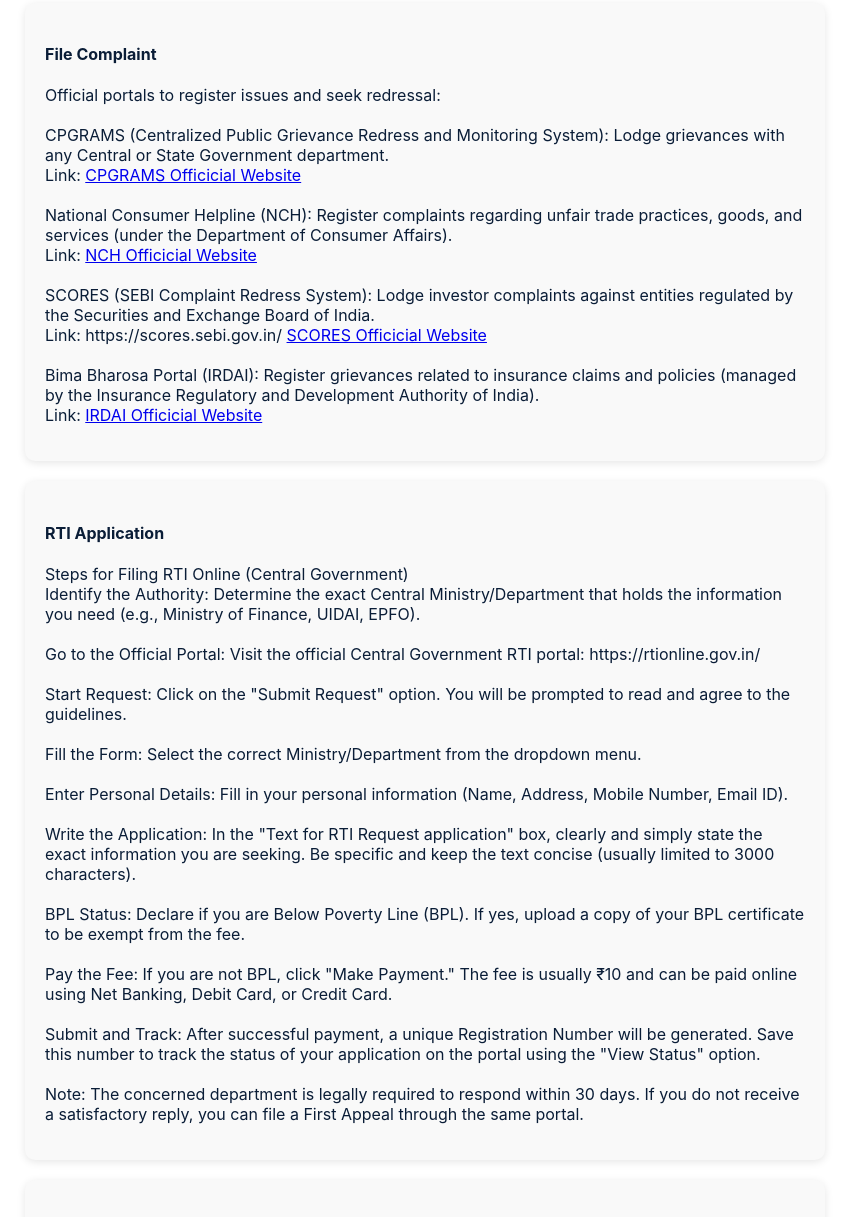
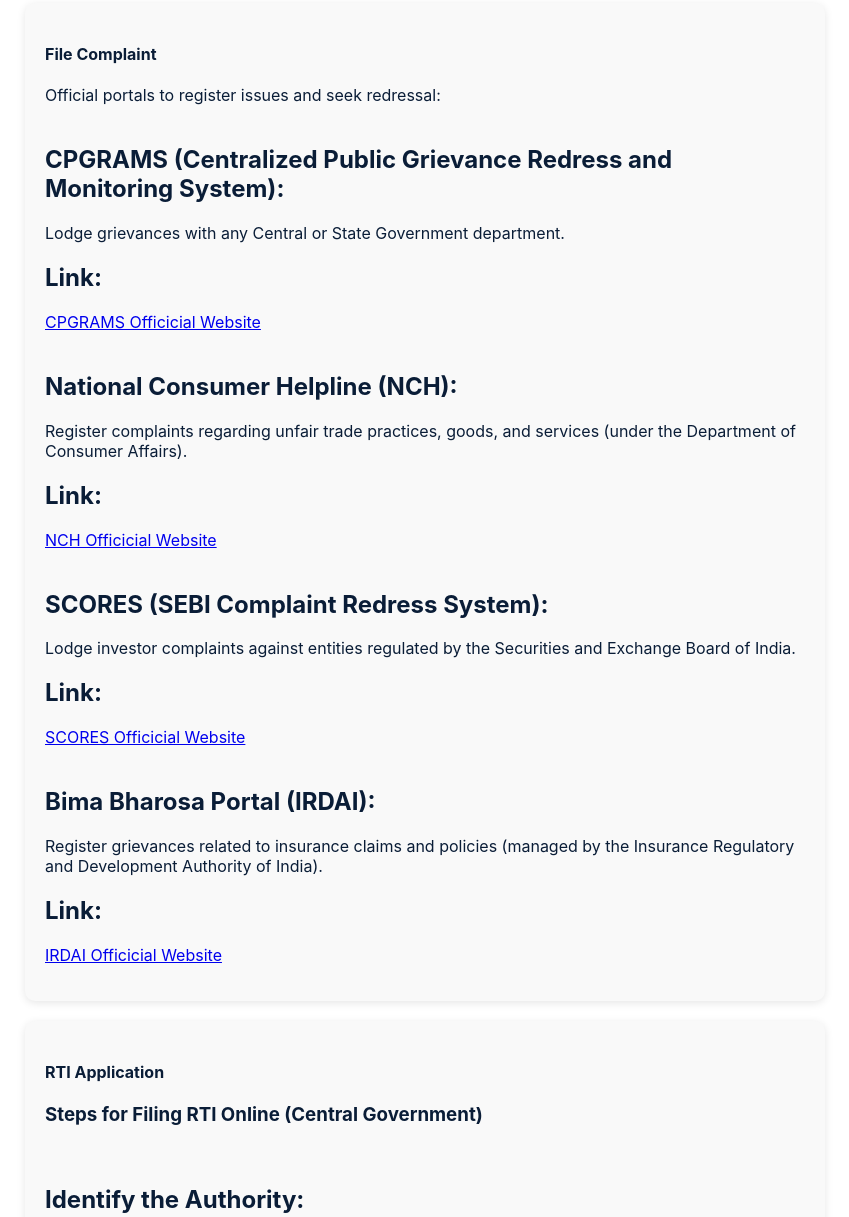
Before and after one commit to TejasJain676/voice-of-the-people, a plain HTML site: page voice.html in a window 1280 px wide. Shown: the part 195-1412 px from the top of the page, without its empty margins (215-1064 px from the left). Drawn offline with Linux system fonts and the light colour scheme; no server answers.

Commit message:
Update voice.html

```diff
--- a/voice.html
+++ b/voice.html
@@ -26,45 +26,45 @@
 <p>Steps for citizens to document issues, file complaints, and use RTI.</p>
 <div class="three-cols">
 <div class="box"><h4>File Complaint</h4><p>Official portals to register issues and seek redressal:<br><br>
-CPGRAMS (Centralized Public Grievance Redress and Monitoring System): Lodge grievances with any Central or State Government department.
+<h2>CPGRAMS (Centralized Public Grievance Redress and Monitoring System):</h2> Lodge grievances with any Central or State Government department.
 <br>
-Link:
+<h2>Link:</h2>
 <a href="https://pgportal.gov.in/">CPGRAMS Officicial Website</a>
 <br><br>
-National Consumer Helpline (NCH): Register complaints regarding unfair trade practices, goods, and services (under the Department of Consumer Affairs).
+<h2>National Consumer Helpline (NCH):</h2> Register complaints regarding unfair trade practices, goods, and services (under the Department of Consumer Affairs).
 <br>
-Link:
+<h2>Link: </h2>
 <a href="https://consumerhelpline.gov.in/">NCH Officicial Website</a>
 <br><br>
-SCORES (SEBI Complaint Redress System): Lodge investor complaints against entities regulated by the Securities and Exchange Board of India.
+<h2>SCORES (SEBI Complaint Redress System):</h2> Lodge investor complaints against entities regulated by the Securities and Exchange Board of India.
 <br>
-Link: https://scores.sebi.gov.in/
+<h2>Link:</h2>
 <a href="https://scores.sebi.gov.in/">SCORES Officicial Website</a>
 <br><br>
-Bima Bharosa Portal (IRDAI): Register grievances related to insurance claims and policies (managed by the Insurance Regulatory and Development Authority of India).
+<h2>Bima Bharosa Portal (IRDAI):</h2> Register grievances related to insurance claims and policies (managed by the Insurance Regulatory and Development Authority of India).
 <br>
-Link:
+<h2>Link:</h2>
 <a href="https://bimabharosa.irdai.gov.in/">IRDAI Officicial Website</a></p></div>
-<div class="box"><h4>RTI Application</h4><p>Steps for Filing RTI Online (Central Government)<br>
-Identify the Authority: Determine the exact Central Ministry/Department that holds the information you need (e.g., Ministry of Finance, UIDAI, EPFO).
+<div class="box"><h4>RTI Application</h4><p><h3>Steps for Filing RTI Online (Central Government)</h3><br>
+<h2>Identify the Authority:</h2> Determine the exact Central Ministry/Department that holds the information you need (e.g., Ministry of Finance, UIDAI, EPFO).
 <br><br>
-Go to the Official Portal: Visit the official Central Government RTI portal: https://rtionline.gov.in/
+<h2>Go to the Official Portal:</h2> Visit the official Central Government RTI portal: https://rtionline.gov.in/
 <br><br>
-Start Request: Click on the "Submit Request" option. You will be prompted to read and agree to the guidelines.
+<h2>Start Request:</h2> Click on the "Submit Request" option. You will be prompted to read and agree to the guidelines.
 <br><br>
-Fill the Form: Select the correct Ministry/Department from the dropdown menu.
+<h2>Fill the Form:</h2> Select the correct Ministry/Department from the dropdown menu.
 <br><br>
-Enter Personal Details: Fill in your personal information (Name, Address, Mobile Number, Email ID).
+<h2>Enter Personal Details:</h2> Fill in your personal information (Name, Address, Mobile Number, Email ID).
 <br><br>
-Write the Application: In the "Text for RTI Request application" box, clearly and simply state the exact information you are seeking. Be specific and keep the text concise (usually limited to 3000 characters).
+<h2>Write the Application:</h2> In the "Text for RTI Request application" box, clearly and simply state the exact information you are seeking. Be specific and keep the text concise (usually limited to 3000 characters).
 <br><br>
-BPL Status: Declare if you are Below Poverty Line (BPL). If yes, upload a copy of your BPL certificate to be exempt from the fee.
+<h2>BPL Status:</h2> Declare if you are Below Poverty Line (BPL). If yes, upload a copy of your BPL certificate to be exempt from the fee.
 <br><br>
-Pay the Fee: If you are not BPL, click "Make Payment." The fee is usually ₹10 and can be paid online using Net Banking, Debit Card, or Credit Card.
+<h2>Pay the Fee:</h2> If you are not BPL, click "Make Payment." The fee is usually ₹10 and can be paid online using Net Banking, Debit Card, or Credit Card.
 <br><br>
-Submit and Track: After successful payment, a unique Registration Number will be generated. Save this number to track the status of your application on the portal using the "View Status" option.
+<h2>Submit and Track:</h2> After successful payment, a unique Registration Number will be generated. Save this number to track the status of your application on the portal using the "View Status" option.
 <br><br>
-Note: The concerned department is legally required to respond within 30 days. If you do not receive a satisfactory reply, you can file a First Appeal through the same portal.</p></div>
+<h3>Note:</h3> The concerned department is legally required to respond within 30 days. If you do not receive a satisfactory reply, you can file a First Appeal through the same portal.</p></div>
 <div class="box"><h4>Community Action</h4><p>Join youth-led campaigns peacefully.</p></div>
 </div>
 </main>
```
